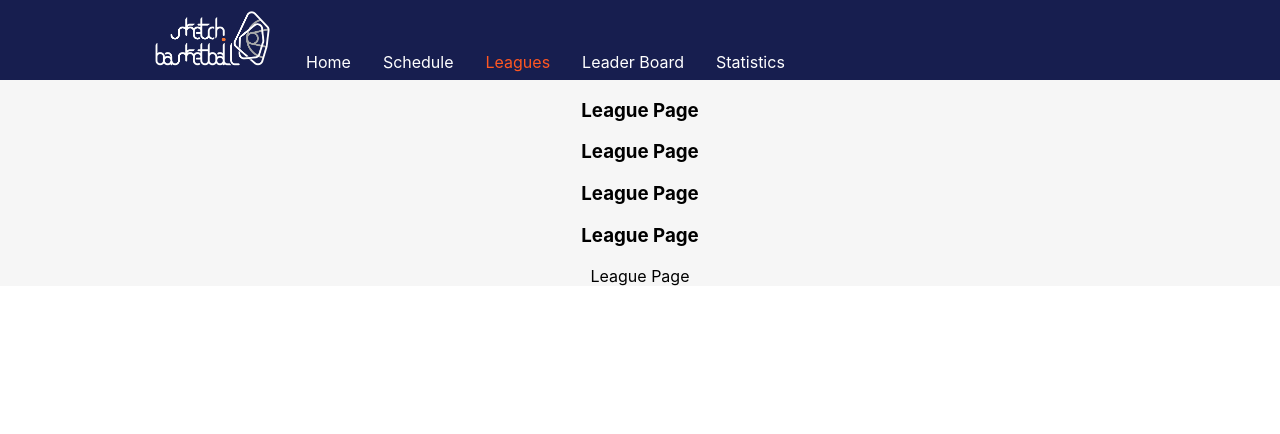
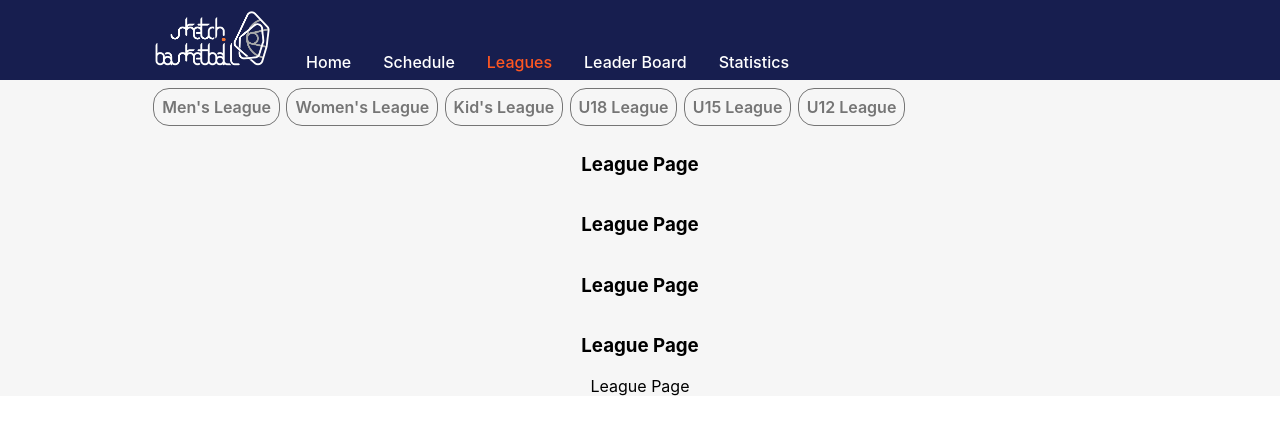
Before and after one commit to SketchBasketball/Sketch-ui, a React (Create React App) app: page /leagues in a window 1280 px wide. Shown: the top 434 px of the page. Built offline with nearby package versions, Linux system fonts and the light colour scheme.

Commit message:
#4 - sub menu for leagues

```diff
--- a/src/App.js
+++ b/src/App.js
@@ -12,7 +12,7 @@ function App() {
       <Switch>
         <Route path="/" component={Home} exact={true} />
         <Route path="/schedules" component={Schedule} exact={true} />
-        <Route path="/leagues" component={League} exact={true} />
+        <Route path="/leagues" component={League} />
       </Switch>
     </div>
   );
--- /dev/null
+++ b/src/components/LeagueMenuItem.js
@@ -0,0 +1,20 @@
+import "./LeagueMenuItem.scss"
+import { NavLink } from 'react-router-dom';
+
+const LeagueMenuItem = (props) => {
+    return (
+        <NavLink
+            className="league-menu-link"
+            exact={false}
+            to={props.path}
+            activeStyle={{
+                color: "#FF5722",
+                border: "#FF5722 solid 1px"
+            }
+        }>
+            {props.name}
+        </NavLink>
+    )
+}
+
+export default LeagueMenuItem;
--- /dev/null
+++ b/src/components/LeagueMenuItem.scss
@@ -0,0 +1,15 @@
+.league-menu-link {
+    padding: 0.5rem;
+    margin: 0.5rem 0.2rem;
+    border: #757575 solid 1px;
+    border-radius: 1rem;
+    box-sizing: border-box;
+
+    font-weight: 600;
+    color: #757575;
+    text-decoration: none;
+
+    &:hover {
+        color: #FF5722;
+    }
+}
--- a/src/components/MainContent.scss
+++ b/src/components/MainContent.scss
@@ -1,6 +1,6 @@
 .content {
     background-color: #fff;
-    margin: 1rem 0;
+    margin: 1rem 0.5rem;
     border-radius: 0.4rem;
     box-sizing: border-box;
     box-shadow: rgba(99, 99, 99, 0.2) 0px 2px 8px 0px;
--- a/src/components/MenuItem.scss
+++ b/src/components/MenuItem.scss
@@ -3,6 +3,7 @@
     color: #ffffff;
     padding: 0.5rem 1rem;
     text-decoration: none;
+    font-weight: 500;
     &:hover {
         color: #FF5722;
     }
--- a/src/const/mainTitlesAndRoutes.js
+++ b/src/const/mainTitlesAndRoutes.js
@@ -1,5 +1,5 @@
 const mainTitlesAndRoutes = [
-    {title: 'UPCOMING SCHEDULES', path: '/Schedule'},
+    {title: 'Upcoming Schedule', path: '/Schedule'},
     {title: 'League Standings', path: '/Leagues'},
     {title: 'Leader Board', path: '/LeaderBoard'},
 ]
--- a/src/pages/League.js
+++ b/src/pages/League.js
@@ -1,13 +1,30 @@
 import './League.scss';
+import LeagueMenuItem from '../components/LeagueMenuItem';
+import { Route, Switch } from 'react-router-dom';
+import Home from './Home';
+import Schedule from './Schedule';
 
 const League = () => {
     return (
         <div className="league-wrapper">
+            <div className="league-menu-wrapper">
+                <LeagueMenuItem name="Men's League" path="/Leagues/Men"/>
+                <LeagueMenuItem name="Women's League" path="/Leagues/Women"/>
+                <LeagueMenuItem name="Kid's League" path="/Leagues/Men1"/>
+                <LeagueMenuItem name="U18 League" path="/Leagues/Men2"/>
+                <LeagueMenuItem name="U15 League" path="/Leagues/Men3"/>
+                <LeagueMenuItem name="U12 League" path="/Leagues/Men4"/>
+            </div>
             <h3>League Page</h3>
             <h3>League Page</h3>
             <h3>League Page</h3>
             <h3>League Page</h3>
             League Page
+            <Switch>
+                <Route path="/Leagues/Men" component={Home} exact={true} />
+                <Route path="/Leagues/Women" component={Schedule} exact={true} />
+                {/* <Route path="/leagues" component={League} /> */}
+            </Switch>
         </div>
     )
 }
--- a/src/pages/League.scss
+++ b/src/pages/League.scss
@@ -0,0 +1,16 @@
+.league-wrapper {
+    display: flex;
+    flex-direction: column;
+    align-items: center;
+}
+
+.league-menu-wrapper {
+    position: sticky;
+    top: 5rem;
+    background-color: #f6f6f6;
+    max-width: 980px;
+    width: 100%;
+    display: flex;
+    justify-content: flex-start;
+    align-items: baseline;
+}
```
